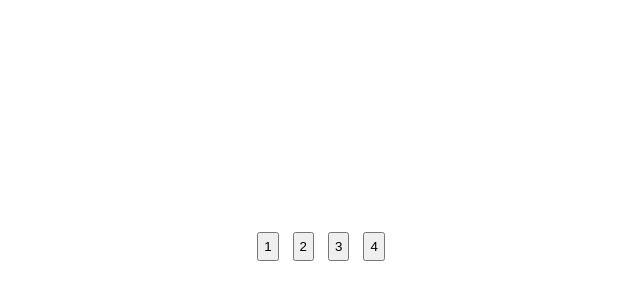
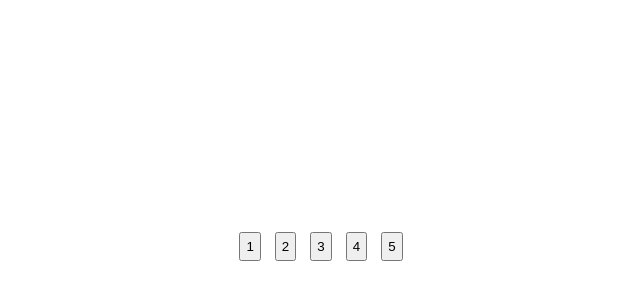
Before and after one commit to Hgnim/WebSimpleToast, a plain HTML site: page demo/index.html in a window 1280 px wide. Shown: the part 154-454 px from the top of the page, without its empty margins (319-959 px from the left). Drawn offline with Linux system fonts and the light colour scheme.

Commit message:
更新demo内容

```diff
--- a/demo/index.html
+++ b/demo/index.html
@@ -11,5 +11,6 @@
         <input class="buttons" type="button" value="2" onclick="n2();">
         <input class="buttons" type="button" value="3" onclick="n3();">
         <input class="buttons" type="button" value="4" onclick="n4();">
+        <input class="buttons" type="button" value="5" onclick="n5();">
     </div>
 </body>
--- a/demo/js/script.js
+++ b/demo/js/script.js
@@ -10,3 +10,10 @@ function n3() {
 function n4() {
   showToast("big text", 1000, undefined, "button-4");
 }
+function n5() {
+  showToast("1", 500, undefined, undefined, undefined, function () {
+    showToast("2", 500, undefined, undefined, undefined, function () {
+      showToast("3", 500);
+    });
+  });
+}
```
